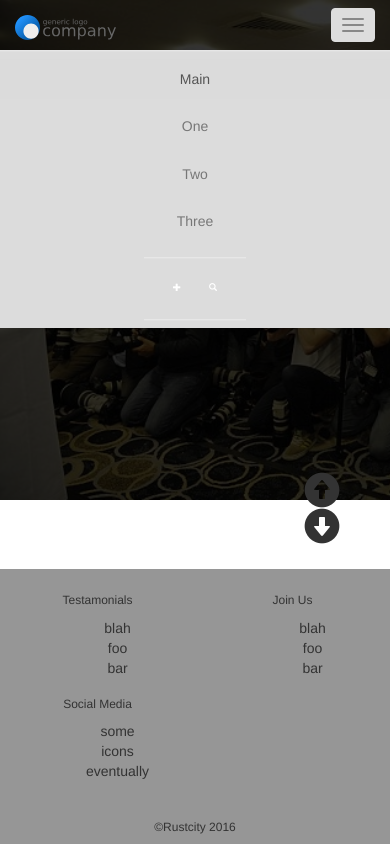
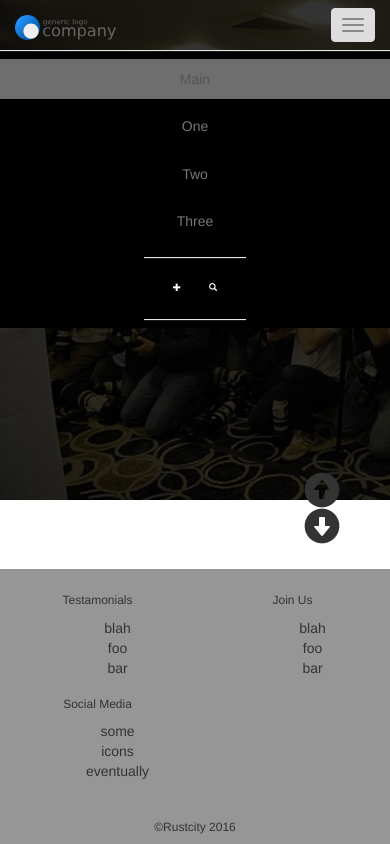
Before and after one commit to nacmonad/splashScroll, a website: page index.html in a window 390 px wide. Both pictures are taken after a click on the button "Toggle navigation". Shown: the top 844 px of the page. Drawn offline with nearby package versions, Linux system fonts and the light colour scheme; some packages are replaced by stand-ins of ours; a script that the page names is missing.

Commit message:
navbar styles/transitions

```diff
--- a/public/css/custom.css
+++ b/public/css/custom.css
@@ -5,7 +5,7 @@ html {
 nav {
 	transition:all 0.25s ease-in-out;
 	border: none !important;
-	height:54px;
+	height:57px;
 
 }
 nav [aria-expanded="true"] {
@@ -18,12 +18,22 @@ nav [aria-expanded="false"] {
 	transition:all 0.25s ease-in-out;
 }
 
+.navbar-collapse {
+	transition:all 0.25s ease-in-out;
+}
 .sticky {
 	background-color: rgba(220,220,220,1);
 }
 .sticky-disabled {
 	background-color: rgba(220,220,220,0);
 	/*height:72px;*/
+}
+.sticky-disabled.collapsing{
+	background-color: rgba(220,220,220,0);
+}
+.sticky-disabled.in {
+	transition:all 0.5s ease-in-out;
+	background-color: rgba(0,0,0,1);
 }
 .logo {
 	transition:all 0.25s linear;
@@ -47,6 +57,7 @@ nav li:active {
 .navbar-default .navbar-nav > .active > a, .navbar-default .navbar-nav > .active > a:hover, .navbar-default .navbar-nav > .active > a:focus{
 	background:rgba(220,220,220,0.5);
 }
+
 
 .navbar-brand {
 
--- a/public/templates/navbar.html
+++ b/public/templates/navbar.html
@@ -1,5 +1,5 @@
 <!-- eventually make this all into its own directive -->
-<nav class="navbar navbar-default navbar-fixed-top" ng-style= "{'margin-bottom': 0+ 'px'}" ng-class ="sticky ? 'sticky':'sticky-disabled'">
+<nav class="navbar navbar-default navbar-fixed-top"  ng-class ="sticky ? 'sticky':'sticky-disabled'" >
   <div class="container-fluid">
     <!-- Brand and toggle get grouped for better mobile display -->
     <div class="navbar-header">
@@ -13,29 +13,29 @@
     </div>
 
     <!-- Collect the nav links, forms, and other content for toggling -->
-    <div class="collapse navbar-collapse" id="bs-example-navbar-collapse-1">
-      <div>
+    <div class="collapse navbar-collapse" id="bs-example-navbar-collapse-1" ng-class ="sticky ? 'sticky':'sticky-disabled'">
+      <div class="list-wrapper" >
           <ul class="nav navbar-nav" ng-repeat ="section in sections">
               <li ui-sref-active="active"><a class="text-center" href="#" ui-sref="{{section | lowercase}}">{{section}}</a></li>
           </ul>
-      </div>
-      <div>
+
+
           <div class="flex-row">
             <form class="navbar-form navbar-right" role="search">
               <div class="form-group">
-            <button id="search-toggle" class="btn btn-default btn-sm" ng-class="sticky ? '' : 'btn-transparent'" ng-click="toggleSearchBar()"><span class="glyphicon" ng-class="searchToggle ? 'glyphicon-minus':'glyphicon-plus'"></span></button>
+                <button id="search-toggle" class="btn btn-default btn-sm btn-transparent" ng-class="sticky ? 'btn-transparent' : 'btn-transparent'" ng-click="toggleSearchBar()"><span class="glyphicon" ng-class="searchToggle ? 'glyphicon-minus':'glyphicon-plus'"></span></button>
 
                 <input id ="search-box" name ="search" type="text" class="form-control" placeholder="Search" ng-model="$parent.searchKey"  ng-if="searchToggle" >
                 <label for="search">
-              <button id="submit-button" type="submit" class="btn btn-default" ng-class="sticky ? '' : 'btn-transparent'" ng-click="search(searchKey)">
+                  <button id="submit-button" type="submit" class="btn btn-default btn-sm btn-transparent" ng-class="sticky ? 'btn-transparent' : 'btn-transparent'" ng-click="search(searchKey)">
                     <span class="glyphicon glyphicon-search"></span>
                   </button>
                 </label>
                 </div>
-
             </form>
           </div>
         </div>
+
     </div><!-- /.navbar-collapse -->
   </div><!-- /.container-fluid -->
 </nav>
```
Lines whose indentation alone changed are shown as unchanged.
